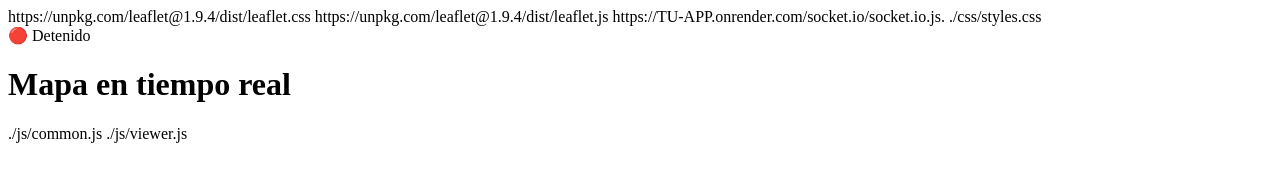
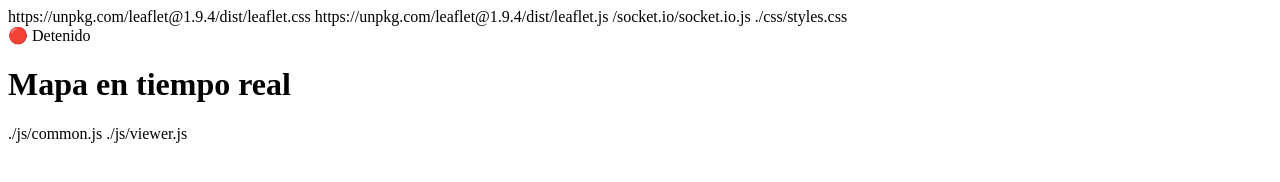
Before and after one commit to sitioweb001/rutas-tracker-realtime, a plain HTML site: page rutas-tracker-realtime/frontend/viewer.html in a window 1280 px wide. Drawn offline with Linux system fonts and the light colour scheme.

Commit message:
Fix Socket.IO script source URL in viewer.html

```diff
--- a/rutas-tracker-realtime/frontend/viewer.html
+++ b/rutas-tracker-realtime/frontend/viewer.html
@@ -10,8 +10,7 @@
   https://unpkg.com/leaflet@1.9.4/dist/leaflet.js</script>
 
   <!-- Socket.IO servido por tu backend (Render) -->
- https://TU-APP.onrender.com/socket.io/socket.io.js.
-</script>
+ /socket.io/socket.io.js</script>
 
   <!-- Tus estilos -->
   ./css/styles.css
```
